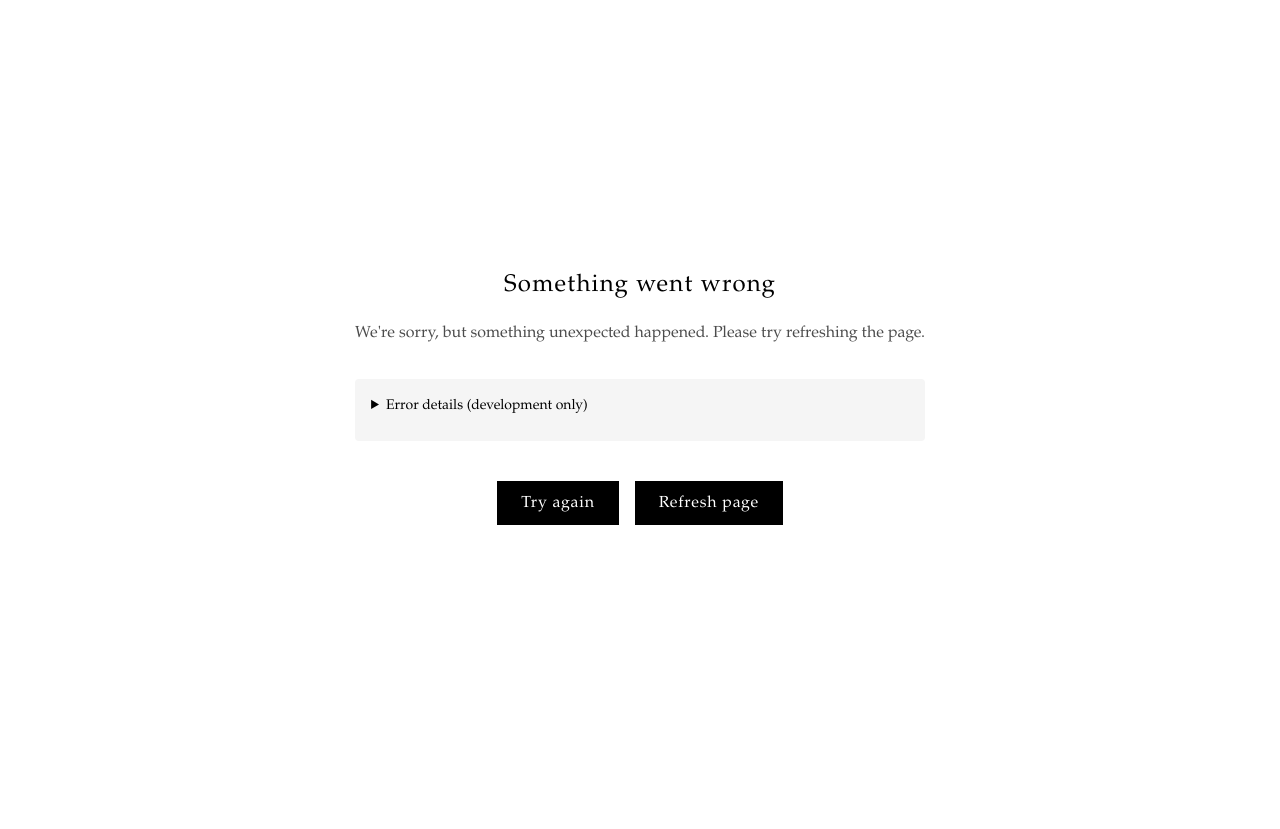
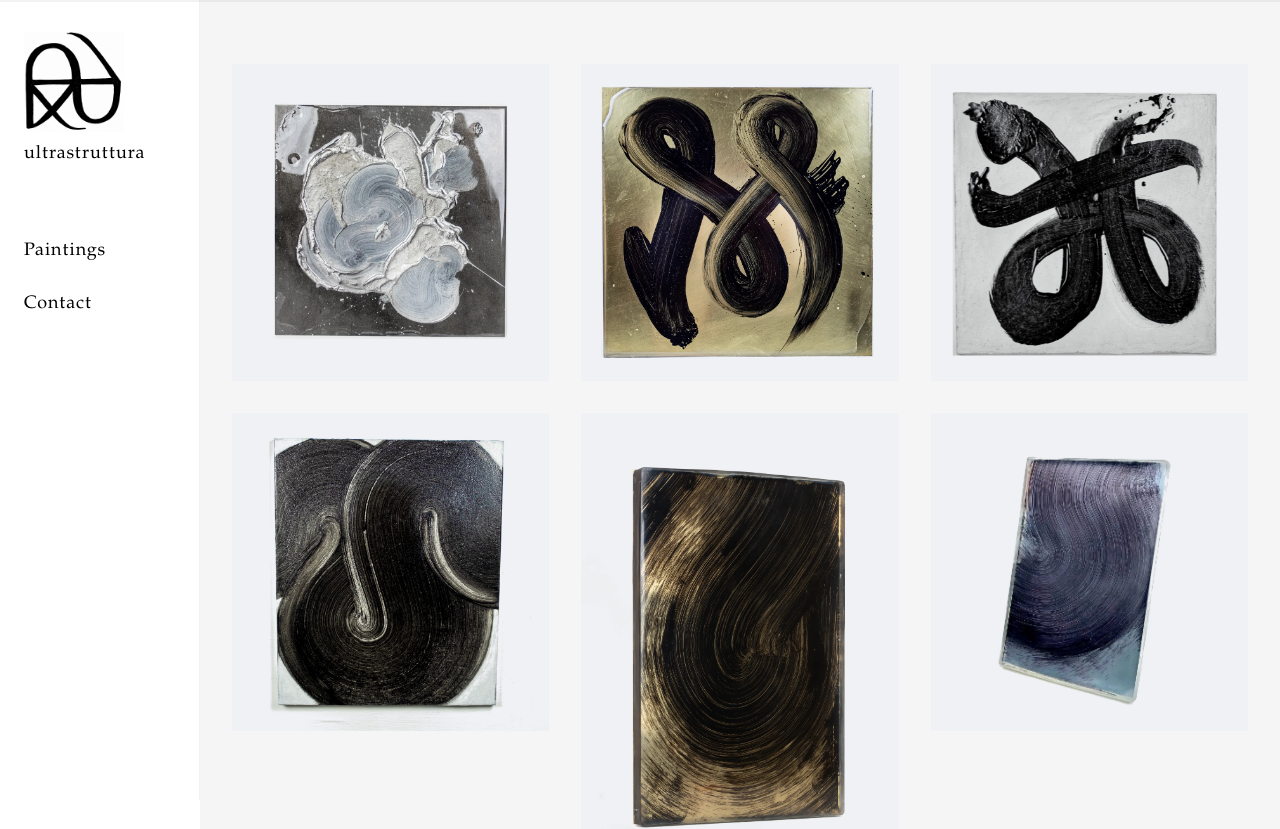
Before and after one commit to baldellimtt/ultrastruttura-site, a Next.js app: page / in a window 1280 px wide. Shown: the top 829 px of the page. Before the commit the page ends 800 px from the top, so only its background shows below. Built offline with nearby package versions, Linux system fonts and the light colour scheme.

Commit message:
correzione manifest

```diff
--- a/components/Gallery.tsx
+++ b/components/Gallery.tsx
@@ -49,15 +49,41 @@ export default function Gallery() {
   }
 
   const handleImageLoad = (artworkId: number) => {
-    setLoadedImages((prev) => new Set(prev).add(artworkId))
+    setLoadedImages((prev) => {
+      const newSet = new Set(prev)
+      newSet.add(artworkId)
+      return newSet
+    })
   }
 
-  const checkImageLoaded = (index: number, artworkId: number) => {
-    const img = imageRefs.current[index]
-    if (img && (img.complete || img.naturalHeight > 0)) {
-      setLoadedImages((prev) => new Set(prev).add(artworkId))
+  // Verifica se le immagini sono già caricate (cache del browser)
+  useEffect(() => {
+    const checkCachedImages = () => {
+      imageRefs.current.forEach((img, index) => {
+        if (img && artworks[index]) {
+          const artworkId = artworks[index].id
+          if (img.complete && img.naturalHeight > 0) {
+            setLoadedImages((prev) => {
+              if (!prev.has(artworkId)) {
+                const newSet = new Set(prev)
+                newSet.add(artworkId)
+                return newSet
+              }
+              return prev
+            })
+          }
+        }
+      })
     }
-  }
+
+    // Controlla immediatamente
+    checkCachedImages()
+
+    // Controlla anche dopo un breve delay per gestire immagini che si caricano molto velocemente
+    const timeoutId = setTimeout(checkCachedImages, 100)
+
+    return () => clearTimeout(timeoutId)
+  }, [])
 
   const handleKeyDown = (
     e: React.KeyboardEvent<HTMLDivElement>,
@@ -129,15 +155,6 @@ export default function Gallery() {
                     <img
                       ref={(el) => {
                         imageRefs.current[index] = el
-                        if (el) {
-                          // Verifica se l'immagine è già caricata (cache del browser)
-                          if (el.complete && el.naturalHeight > 0) {
-                            handleImageLoad(artwork.id)
-                          } else {
-                            // Verifica dopo un breve delay per gestire il caso di immagini già in cache
-                            setTimeout(() => checkImageLoaded(index, artwork.id), 0)
-                          }
-                        }
                       }}
                       src={artwork.image}
                       alt={`${artwork.title} (${artwork.year}) - UltraStruttura - Contemporary Abstract Painting`}
@@ -149,7 +166,7 @@ export default function Gallery() {
                       width="800"
                       height="600"
                       onLoad={() => handleImageLoad(artwork.id)}
-                      onError={() => handleImageLoad(artwork.id)} // Rimuove skeleton anche in caso di errore
+                      onError={() => handleImageLoad(artwork.id)}
                     />
                   </div>
                 </div>
```
Also changed, not shown: app/manifest.ts (+6 -1 lines).
